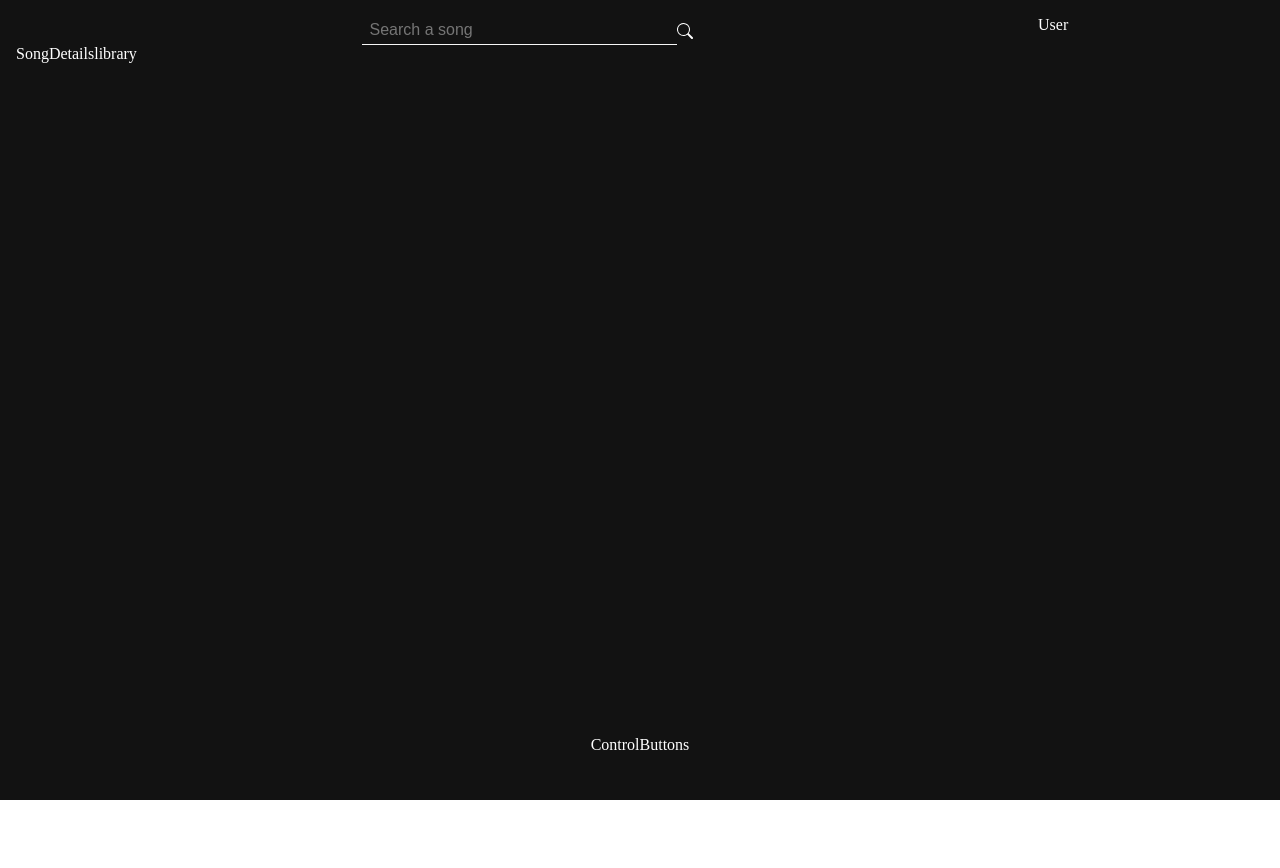
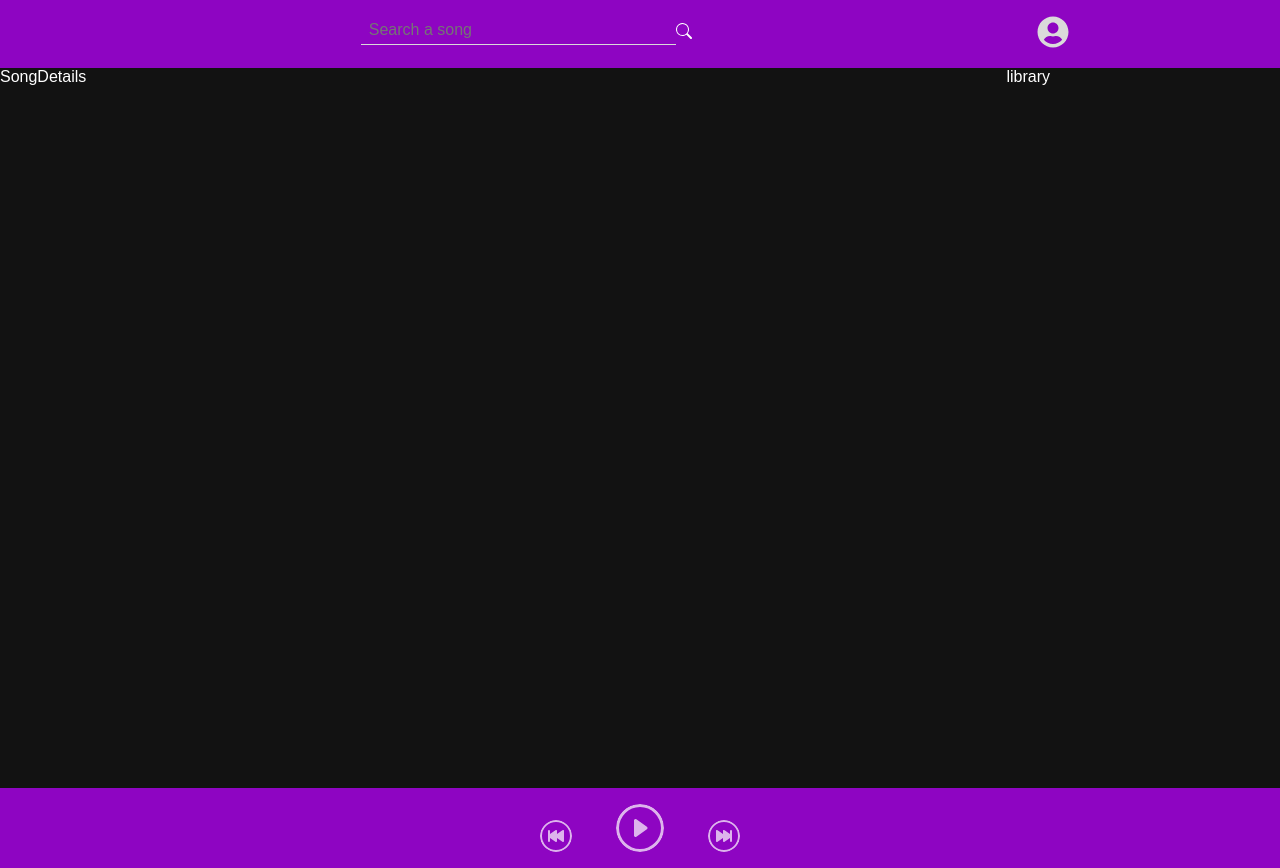
Before and after one commit to nitria/react, a React (Create React App) app in the folder music-app/: page / in a window 1280 px wide. Before the commit the page ends 800 px from the top, so only its background shows below. Built offline with nearby package versions, Linux system fonts and the light colour scheme.

Commit message:
creating layout

```diff
--- a/music-app/src/App.js
+++ b/music-app/src/App.js
@@ -9,18 +9,22 @@ import ControlButtons from "./components/ControlButtons";
 const StyledContainer = styled.div`
   background-color: var(--bgColor);
   color: white;
-  padding: 1rem;
   height: 100vh;
+  font-family: arial, helvetica, sans-serif;
 `;
 const StyledHeader = styled.header`
   display: flex;
   width: 100%;
+  background-color: var(--lightprimaryColor);
+  padding: 1rem;
 `;
 const StyledMain = styled.main`
   display: flex;
   width: 100%;
   height: 90%;
 `;
+
+const StyledFooter = styled(StyledHeader)``;
 
 function App() {
   return (
@@ -33,9 +37,9 @@ function App() {
         <SongDetails />
         <Library />
       </StyledMain>
-      <footer>
+      <StyledFooter>
         <ControlButtons />
-      </footer>
+      </StyledFooter>
     </StyledContainer>
   );
 }
--- a/music-app/src/assets/styles/variables.css
+++ b/music-app/src/assets/styles/variables.css
@@ -4,6 +4,6 @@
   --primaryColor: #700b97;
   --lightprimaryColor: #8e05c2;
   --white: #ffffff;
-  --darkwhite: #f6f6f6;
+  --darkwhite: #dadada;
   --primaryFont: Arial, Helvetica, sans-serif;
 }
--- a/music-app/src/components/ControlButtons.js
+++ b/music-app/src/components/ControlButtons.js
@@ -1,15 +1,57 @@
 import React from "react";
-import styled from "styled-components";
+import styled, { css } from "styled-components";
 import "../assets/styles/app.css";
+import {
+  BsPlayCircle,
+  BsPauseCircle,
+  BsSkipBackwardCircle,
+  BsSkipForwardCircle,
+} from "react-icons/bs";
+// import { BiSkipPreviousCircle, BiSkipNextCircle } from "react-icons/bi";
 
 const ControlButtonsDiv = styled.div`
   width: 100%;
+  max-width: 200px;
+  margin: 0 auto;
   text-align: center;
+  display: flex;
+  justify-content: space-between;
+  align-items: flex-end;
+  flex-direction: row;
 `;
+const sharedStyles = css`
+  border-radius: 50%;
+  color: var(--white);
+  opacity: 0.7;
+  cursor: pointer;
+  transition: 0.3s;
+  &:hover {
+    opacity: 1;
+    background: var(--darkprimaryColor);
+  }
+`;
+const PrimaryIcons = styled(BsPlayCircle, BsPauseCircle)`
+  ${sharedStyles}
+  font-size: 3rem;
+`;
+const SecondaryIcons = css`
+  ${sharedStyles}
+  font-size: 2rem;
+`;
+const PrevIcon = styled(BsSkipBackwardCircle)`
+  ${SecondaryIcons}
+`;
+const NextIcon = styled(BsSkipForwardCircle)`
+  ${SecondaryIcons}
+`;
+
 function ControlButtons() {
   return (
     <ControlButtonsDiv className="controlButtons">
-      ControlButtons
+      <PrevIcon />
+      {<PrimaryIcons />}
+
+      <NextIcon />
     </ControlButtonsDiv>
   );
 }
--- a/music-app/src/components/Library.js
+++ b/music-app/src/components/Library.js
@@ -1,10 +1,15 @@
 import React from "react";
+import styled, { css } from "styled-components";
+import "../assets/styles/app.css";
+const StyledLibraryDiv = styled.div`
+  flex-grow: 1;
+`;
 
 function Library() {
   return (
-    <div>
+    <StyledLibraryDiv>
       <h1>library</h1>
-    </div>
+    </StyledLibraryDiv>
   );
 }
 
--- a/music-app/src/components/SongDetails.js
+++ b/music-app/src/components/SongDetails.js
@@ -1,7 +1,11 @@
 import React from "react";
-
+import styled, { css } from "styled-components";
+import "../assets/styles/app.css";
+const StyledSongDetailsDiv = styled.div`
+  flex-grow: 4;
+`;
 function SongDetails() {
-  return <div>SongDetails</div>;
+  return <StyledSongDetailsDiv>SongDetails</StyledSongDetailsDiv>;
 }
 
 export default SongDetails;
--- a/music-app/src/components/user/User.js
+++ b/music-app/src/components/user/User.js
@@ -1,13 +1,23 @@
 import React from "react";
 import styled from "styled-components";
 import "../../assets/styles/app.css";
-
+import { FaUserCircle } from "react-icons/fa";
 const StyledUser = styled.div`
   flex-grow: 1;
 `;
 
+const UserIcon = styled(FaUserCircle)`
+  font-size: 2rem;
+  color: var(--darkwhite);
+  cursor: pointer;
+`;
+
 function User() {
-  return <StyledUser>User</StyledUser>;
+  return (
+    <StyledUser>
+      <UserIcon />
+    </StyledUser>
+  );
 }
 
 export default User;
```
Also changed, not shown: 2 other files (tests, documents, lock files or other folders).
